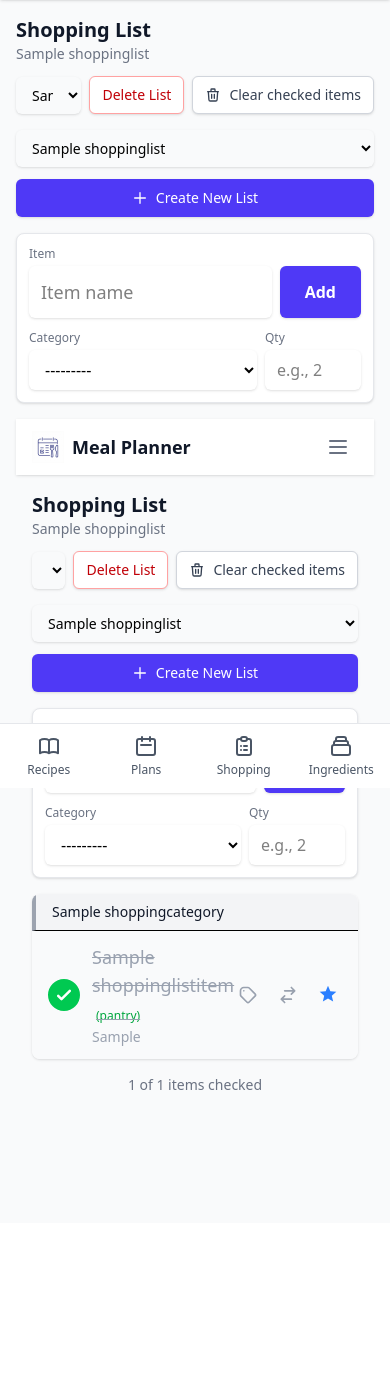
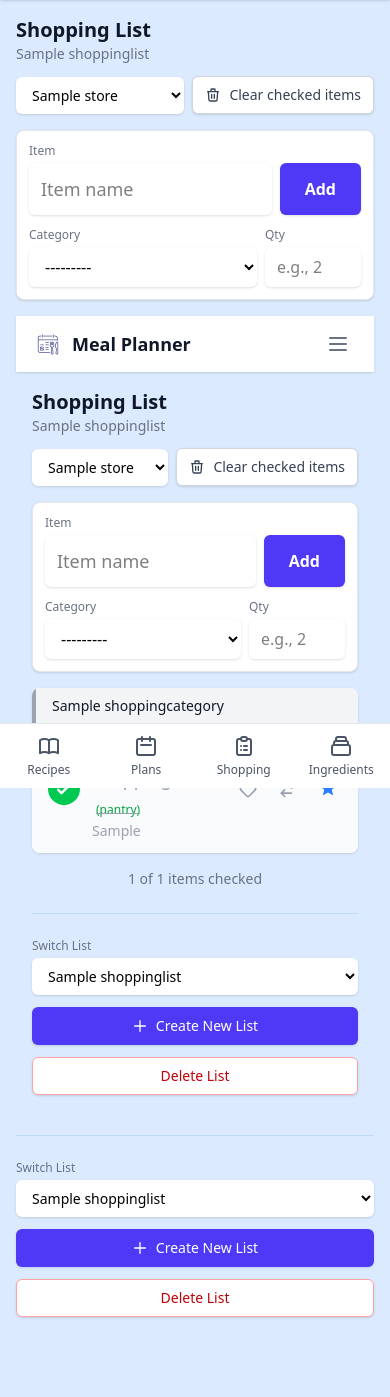
Before and after one commit to yulqen/mealplanner, a Django app: page /shopping/ in a window 390 px wide. Shown: the part 56-1453 px from the top of the page. Before the commit the page ends 1146 px from the top, so only its background shows below. Run offline with Django 5.2, Linux system fonts and the light colour scheme; a user stored in the database is signed in; tables that the repository leaves empty hold one stand-in row (values such as "Sample post"); style sheets or scripts are compiled from the project's sources.

Commit message:
feat: Enhance Shopping List Mobile UX and Layout
Improves the shopping list's responsiveness and user experience on mobile devices.

- Relocated key shopping list controls (switch list, delete list) to the bottom of the page for mobile, making them more accessible.
- Hid desktop-specific list controls on mobile to prevent duplication.
- Applied `w-full` and `table-fixed` to the desktop ingredient list table for better layout and column sizing.
- Ensured all select elements have a white background for consistent styling.
- Updated the global body background color to `bg-blue-100`.

```diff
--- a/core/templates/components/ingredient_list_items.html
+++ b/core/templates/components/ingredient_list_items.html
@@ -32,7 +32,7 @@
 
 <!-- Desktop: Table layout -->
 <div class="hidden sm:block bg-white rounded-lg shadow-sm overflow-hidden">
-    <table class="min-w-full divide-y divide-gray-200">
+    <table class="min-w-full w-full table-fixed divide-y divide-gray-200">
         <thead class="bg-gray-50">
             <tr>
                 <th scope="col" class="px-6 py-3 text-left text-xs font-medium text-gray-500 uppercase tracking-wider">
--- a/core/templates/core/shopping_list.html
+++ b/core/templates/core/shopping_list.html
@@ -62,7 +62,7 @@
                 {% csrf_token %}
                 <select name="store"
                         onchange="this.form.requestSubmit()"
-                        class="block w-full sm:w-auto rounded-md border-gray-300 shadow-sm focus:border-indigo-500 focus:ring-indigo-500 text-sm px-3 py-2">
+                        class="block w-full sm:w-auto rounded-md border-gray-300 shadow-sm focus:border-indigo-500 focus:ring-indigo-500 text-sm px-3 py-2 bg-white">
                     {% for store in stores %}
                     <option value="{{ store.pk }}" {% if shopping_list.store_id == store.pk %}selected{% endif %}>
                         {{ store.name }}
@@ -71,10 +71,10 @@
                 </select>
             </form>
 
-            <!-- Delete list button -->
+            <!-- Delete list button (hidden on mobile - shown at bottom) -->
             <button type="button"
                     onclick="openDeleteModal()"
-                    class="inline-flex items-center px-3 py-2 border border-red-300 shadow-sm text-sm font-medium rounded-md text-red-700 bg-white hover:bg-red-50">
+                    class="hidden sm:inline-flex items-center px-3 py-2 border border-red-300 shadow-sm text-sm font-medium rounded-md text-red-700 bg-white hover:bg-red-50">
                 Delete List
             </button>
 
@@ -97,16 +97,16 @@
         {% endif %}
     </div>
 
-    <!-- Shopping List Selector -->
+    <!-- Shopping List Selector (Desktop only - hidden on mobile) -->
     {% if all_lists %}
-    <div class="flex flex-col sm:flex-row sm:justify-between sm:items-center gap-3">
+    <div class="hidden sm:flex sm:flex-row sm:justify-between sm:items-center gap-3">
         <form hx-get="{% url 'shopping_list_current' %}"
               hx-target="body"
               hx-swap="outerHTML"
               class="flex-1 sm:flex-none">
             <select name="list"
                     onchange="this.form.requestSubmit()"
-                    class="block w-full sm:w-auto rounded-md border-gray-300 shadow-sm focus:border-indigo-500 focus:ring-indigo-500 text-sm px-3 py-2">
+                    class="block w-full sm:w-auto rounded-md border-gray-300 shadow-sm focus:border-indigo-500 focus:ring-indigo-500 text-sm px-3 py-2 bg-white">
                 {% for lst in all_lists %}
                 <option value="{{ lst.pk }}" {% if shopping_list and lst.pk == shopping_list.pk %}selected{% endif %}>
                     {{ lst.name }}
@@ -167,7 +167,7 @@
                     <label for="item-category" class="block text-xs font-medium text-gray-500 mb-1">Category</label>
                     <select name="category"
                             id="item-category"
-                            class="block w-full rounded-md border-gray-300 shadow-sm focus:border-indigo-500 focus:ring-indigo-500 text-base sm:text-sm px-3 py-2">
+                            class="block w-full rounded-md border-gray-300 shadow-sm focus:border-indigo-500 focus:ring-indigo-500 text-base sm:text-sm px-3 py-2 bg-white">
                         <option value="">---------</option>
                         {% for cat in categories %}
                         <option value="{{ cat.pk }}">{{ cat.name }}</option>
@@ -223,6 +223,41 @@
 
     <!-- Move Item Modal Container -->
     <div id="move-item-modal-container"></div>
+
+    <!-- Shopping List Selector (Mobile only - at bottom) -->
+    {% if all_lists %}
+    <div class="flex sm:hidden flex-col gap-3 mt-6 pt-6 border-t border-blue-200">
+        <form hx-get="{% url 'shopping_list_current' %}"
+              hx-target="body"
+              hx-swap="outerHTML"
+              class="flex-1">
+            <label class="block text-xs font-medium text-gray-500 mb-1">Switch List</label>
+            <select name="list"
+                    onchange="this.form.requestSubmit()"
+                    class="block w-full rounded-md border-gray-300 shadow-sm focus:border-indigo-500 focus:ring-indigo-500 text-sm px-3 py-2 bg-white">
+                {% for lst in all_lists %}
+                <option value="{{ lst.pk }}" {% if shopping_list and lst.pk == shopping_list.pk %}selected{% endif %}>
+                    {{ lst.name }}
+                    {% if lst.week_plan %}{% endif %}
+                </option>
+                {% endfor %}
+            </select>
+        </form>
+        <button type="button"
+                onclick="openCreateModal()"
+                class="w-full inline-flex items-center justify-center px-3 py-2 border border-transparent text-sm font-medium rounded-md shadow-sm text-white bg-indigo-600 hover:bg-indigo-700">
+            <svg class="w-4 h-4 mr-2" fill="none" viewBox="0 0 24 24" stroke="currentColor">
+                <path stroke-linecap="round" stroke-linejoin="round" stroke-width="2" d="M12 4v16m8-8H4" />
+            </svg>
+            Create New List
+        </button>
+        <button type="button"
+                onclick="openDeleteModal()"
+                class="w-full inline-flex items-center justify-center px-3 py-2 border border-red-300 shadow-sm text-sm font-medium rounded-md text-red-700 bg-white hover:bg-red-50">
+            Delete List
+        </button>
+    </div>
+    {% endif %}
     {% else %}
     <!-- Empty State -->
     <div class="text-center py-8 sm:py-12 bg-white rounded-lg shadow-sm px-4">
--- a/templates/base.html
+++ b/templates/base.html
@@ -41,7 +41,7 @@
     <link rel="icon" type="image/png" href="{% static 'img/logo.png' %}">
     {% block extra_head %}{% endblock %}
 </head>
-<body class="bg-gray-50 min-h-screen pb-16 sm:pb-0" x-data="{ mobileMenuOpen: false }">
+<body class="bg-blue-100 min-h-screen pb-16 sm:pb-0" x-data="{ mobileMenuOpen: false }">
     <!-- Global HTMX Loading Modal -->
     <div class="fixed inset-0 z-50 htmx-indicator flex items-center justify-center pointer-events-none" id="global-loading-modal">
         <div class="bg-white rounded-lg shadow-xl px-6 py-4 flex items-center gap-3">
```
